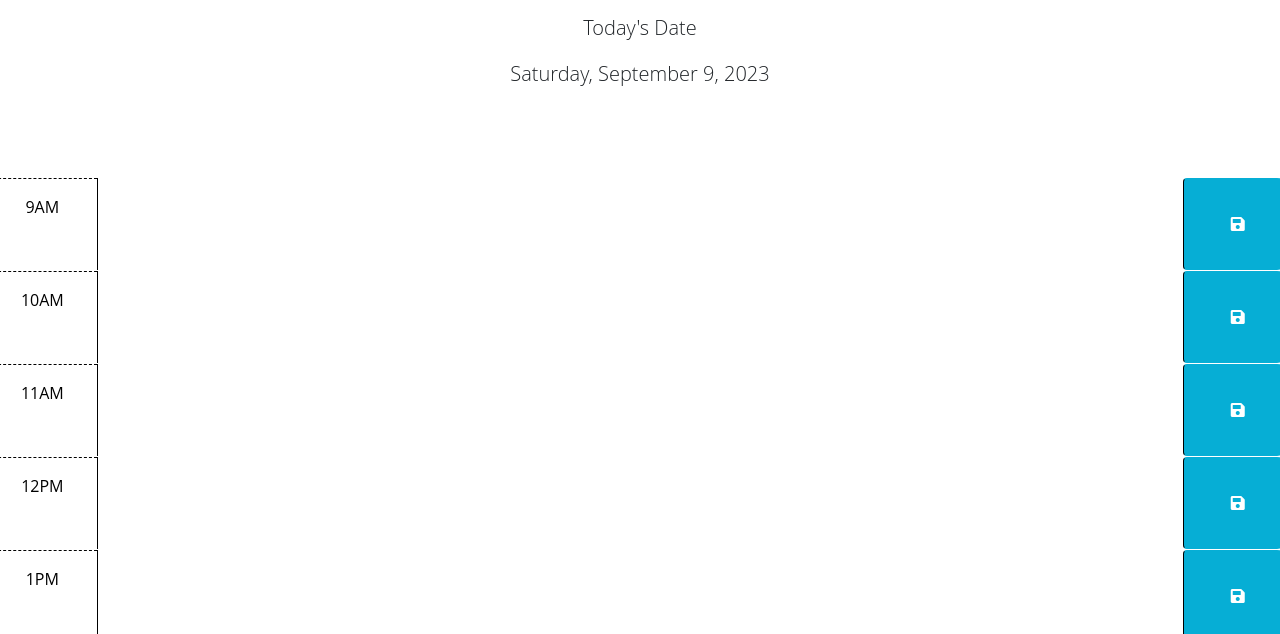
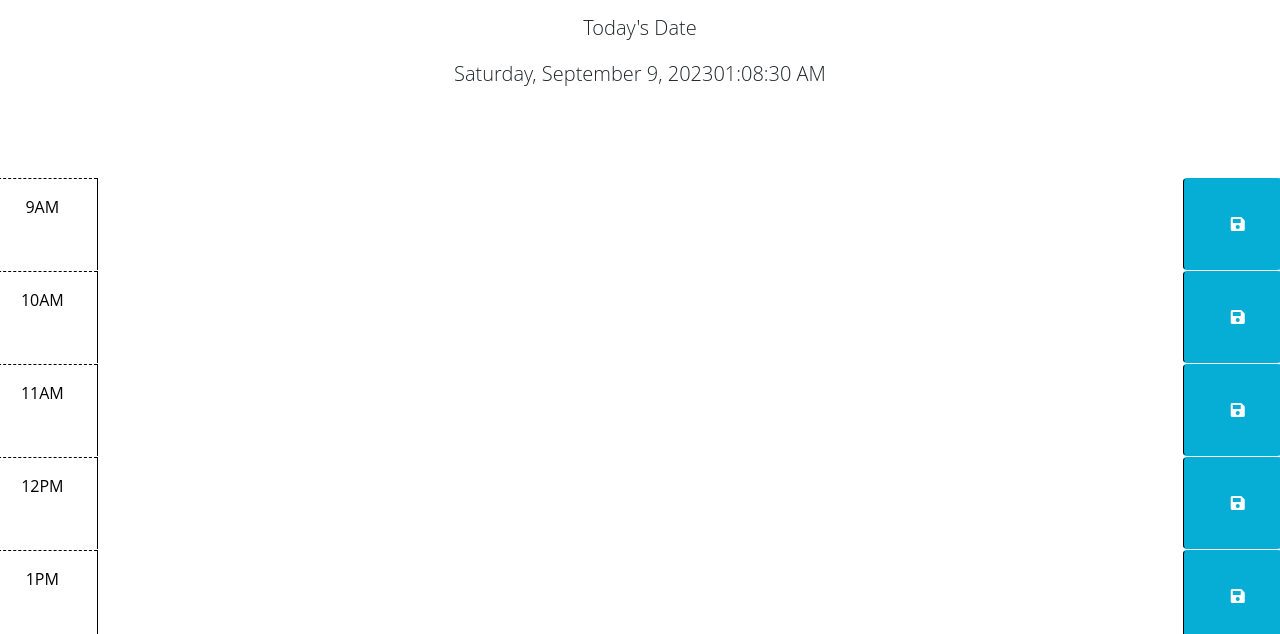
Before and after one commit to lmansilla92/schedule-the-day, a plain HTML site: page index.html in a window 1280 px wide. Shown: the part 166-800 px from the top of the page. Drawn offline with nearby package versions, Linux system fonts and the light colour scheme.

Commit message:
added comments to js file and started function to change the timeblock color according to past present and future

```diff
--- a/assets/js/script.js
+++ b/assets/js/script.js
@@ -5,34 +5,47 @@ const timeBlock = $('.time-block');
 // the code isn't run until the browser has finished rendering all the elements
 // in the html.
 $(document).ready(function () {
-  saveBtn.on('click', function() {
-    //save text to local storage
-
-  })
-    // sets local storage
+    // sets event listener on the save button
     $(saveBtn).on('click', function() {
+      // declares the key and assigns the value by grabbing the parent element of the save button by its id, which is the div container with the id of hour-x
       const key = $(this).parent().attr('id');
+      // declares the value and assigns the value by grabbing the sibling of the save button by its class, which is the text area, and grabbing its value
       const value = $(this).siblings('.description').val();
+      // stores the key and value in local storage to save the text entered in the text area and pairing it with the key which is the time slot described in the id
       localStorage.setItem(key, value);
     });
-    // displays user input in text area by getting item from local storage
+    // Displays user input in text area by getting item from local storage in a loop that iterates through each time block
+    // Uses .each to iterate in a loop to go through each timeblock and grab any value in the local storage to display on the page
     $(timeBlock).each(function() {
+      // declares key and assigns the value by the time block's id which contains its specific hour
       const key = $(this).attr('id');
+      // declares value and assigns the value by the key in the local storage
       const value = localStorage.getItem(key);
+      // Grabs the value of the children of the timeBlock which is the text area with the class of description so the user's input history is displayed on the page
       $(this).children('.description').val(value);
     });
 
     // Sets the current date
     function currentDateAndTime() {
-      const dateElement = $('#date');
-      const timeElement = $('#time');
+      // Uses jQuery to declare date and time variable by grabbing the spans in the html by their id
+      const dateEl = $('#date');
+      const timeEl = $('#time');
+      // Uses dayjs to get the current date and time by not passing any parameters in the dayjs() and using .format to choose the format in which the date and time will be displayed
       const currentDate = dayjs().format('dddd, MMMM D, YYYY');
       const currentTime = dayjs().format('hh:mm:ss A');
-      dateElement.text(currentDate);
-      timeElement.text(currentTime);
+      // Displays the Date and Time by changing the text content to display the current date and time
+      dateEl.text(currentDate);
+      timeEl.text(currentTime);
     }
 
+    function timeBlockColor() {
+      timeBlock.each(function() {
+
+      })
+    }
+    // Calls the function that sets the date and time
     currentDateAndTime();
+    timeBlockColor();
 
   // TODO: Add a listener for click events on the save button. This code should
   // use the id in the containing time-block as a key to save the user input in
--- a/index.html
+++ b/index.html
@@ -31,9 +31,10 @@
       <p class="lead text-center">A simple calendar app for scheduling your work day</p>
       <p id="currentDay"></p>
       <p class="lead text-center">Today's Date</p>
-      <p class="lead text-center"><span id="date"></span></p>
+      <p class="lead text-center"><span id="date"></span><span id="time"></span></p>
     </header>
 
+    <!-- 9AM Time Slot -->
     <div id="hour-9" class="row time-block">
       <div class="col-2 col-md-1 hour text-center py-3">9AM</div>
       <textarea class="col-8 col-md-10 description" rows="3"> </textarea>
```
